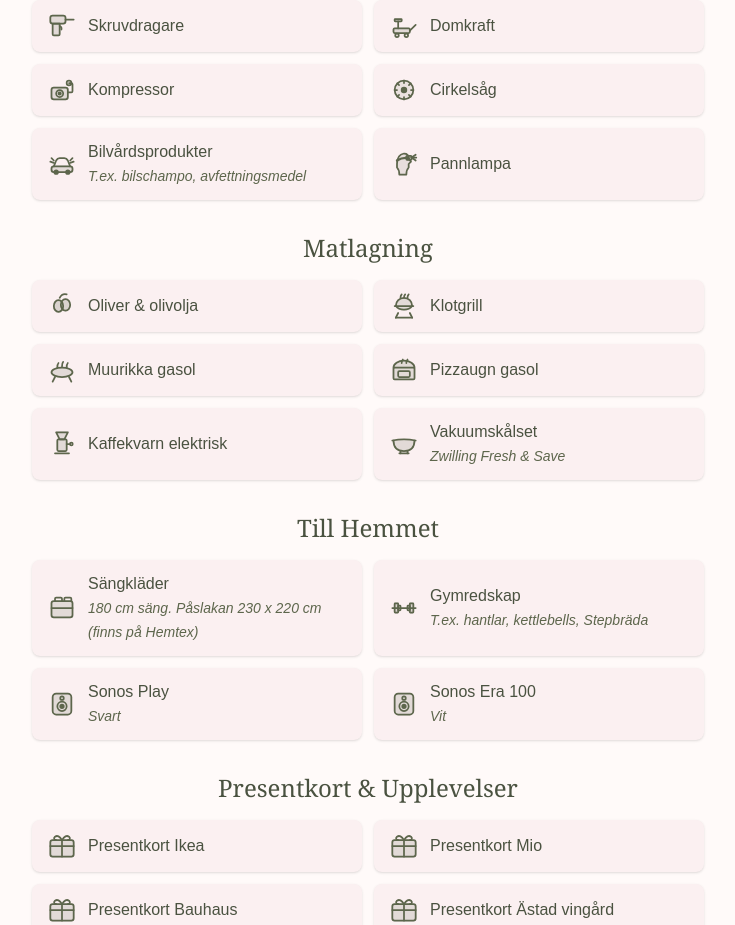
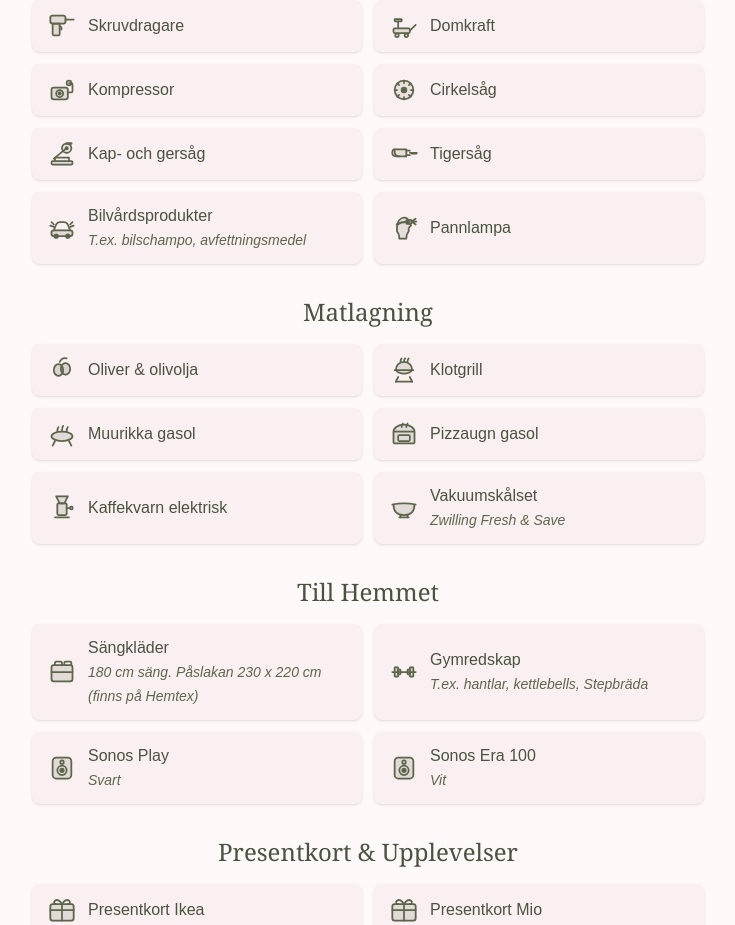
Before and after one commit to Alecktos/alecktos-website, a Next.js app: page /presents in a window 1280 px wide. Shown: the part 1300-2225 px from the top of the page, without its empty margins (272-1007 px from the left). Built offline with nearby package versions, Linux system fonts and the light colour scheme.

Commit message:
Add miter saw and reciprocating saw to presents list

```diff
--- a/app/components/GiftIcons.tsx
+++ b/app/components/GiftIcons.tsx
@@ -300,6 +300,43 @@ export function CircularSawIcon(): JSX.Element {
 	);
 }
 
+export function MiterSawIcon(): JSX.Element {
+	return (
+		<svg {...svgProps}>
+			{/* Base plate */}
+			<rect x="3" y="18" width="18" height="3" rx="1" fill="currentColor" opacity="0.15" />
+			<rect x="3" y="18" width="18" height="3" rx="1" />
+			{/* Turntable / fence */}
+			<path d="M6 18 L6 15 L18 15 L18 18" />
+			{/* Pivot arm */}
+			<line x1="5" y1="16" x2="16" y2="7" />
+			{/* Saw blade */}
+			<circle cx="16" cy="7" r="4" fill="currentColor" opacity="0.1" />
+			<circle cx="16" cy="7" r="4" />
+			<circle cx="16" cy="7" r="1" fill="currentColor" />
+			{/* Handle */}
+			<path d="M16 3 L20 3" strokeWidth="2" />
+		</svg>
+	);
+}
+
+export function ReciprocatingSawIcon(): JSX.Element {
+	return (
+		<svg {...svgProps}>
+			{/* Body */}
+			<path d="M4 8 L14 8 L14 14 L8 14 Q4 14 4 10 Z" fill="currentColor" opacity="0.12" />
+			<path d="M4 8 L14 8 L14 14 L8 14 Q4 14 4 10 Z" />
+			{/* Handle */}
+			<path d="M4 8 Q2 8 2 11 Q2 14 5 14 L8 14" />
+			{/* Nose / shoe */}
+			<line x1="14" y1="9" x2="17" y2="9" />
+			<line x1="14" y1="13" x2="17" y2="13" />
+			{/* Blade with teeth */}
+			<path d="M17 11 L23 11 L22.4 11.8 L21.8 11 L21.2 11.8 L20.6 11 L20 11.8 L19.4 11 L18.8 11.8 L18.2 11 L17 11" />
+		</svg>
+	);
+}
+
 export function PizzaOvenIcon(): JSX.Element {
 	return (
 		<svg {...svgProps}>
--- a/app/presents/page.tsx
+++ b/app/presents/page.tsx
@@ -14,8 +14,10 @@ import {
 	HeadlampIcon,
 	HoseReelCartIcon,
 	KettleGrillIcon,
+	MiterSawIcon,
 	MuurikkaIcon,
 	OlivesIcon,
+	ReciprocatingSawIcon,
 	PizzaOvenIcon,
 	RainGaugeIcon,
 	RakeIcon,
@@ -60,6 +62,8 @@ const categories: GiftCategory[] = [
 			{ name: "Domkraft", icon: <CarJackIcon /> },
 			{ name: "Kompressor", icon: <CompressorIcon /> },
 			{ name: "Cirkelsåg", icon: <CircularSawIcon /> },
+			{ name: "Kap- och gersåg", icon: <MiterSawIcon /> },
+			{ name: "Tigersåg", icon: <ReciprocatingSawIcon /> },
 			{ name: "Bilvårdsprodukter", icon: <CarCareIcon />, comment: "T.ex. bilschampo, avfettningsmedel" },
 			{ name: "Pannlampa", icon: <HeadlampIcon /> },
 		],
```
